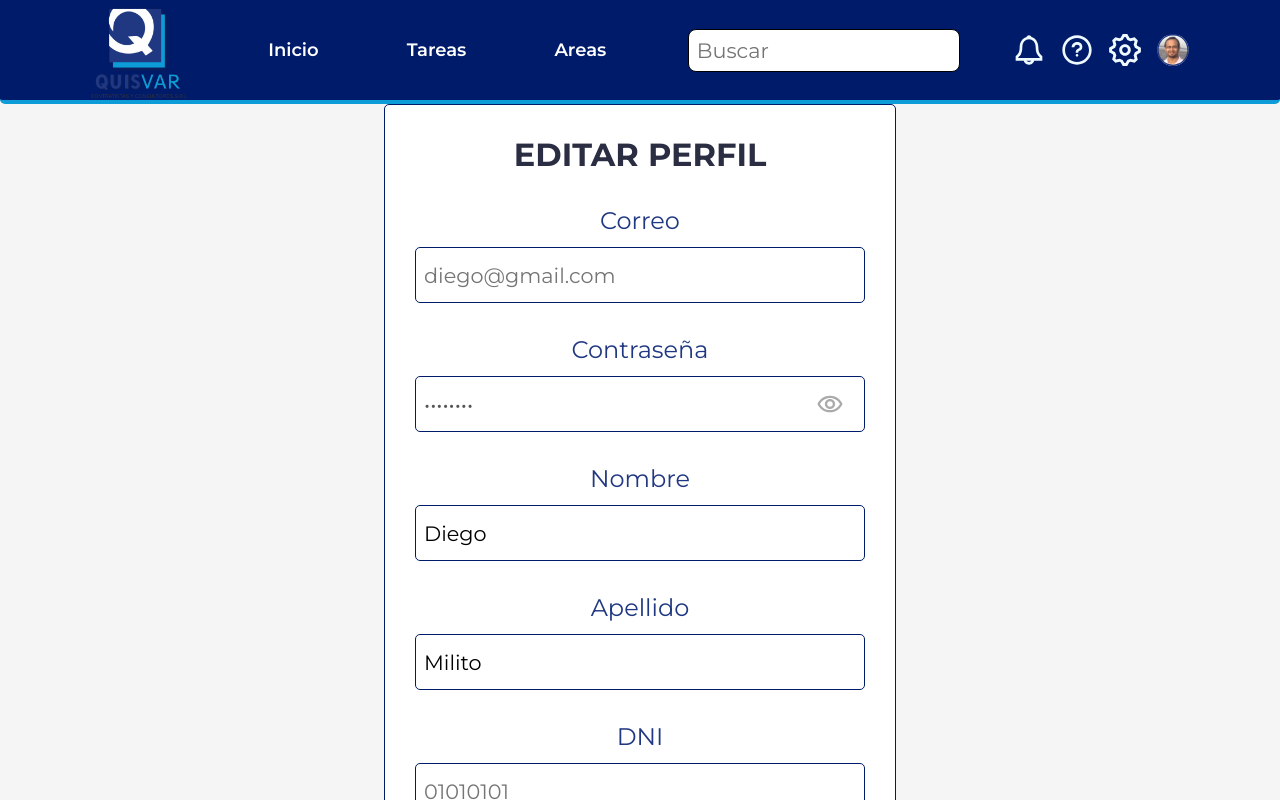
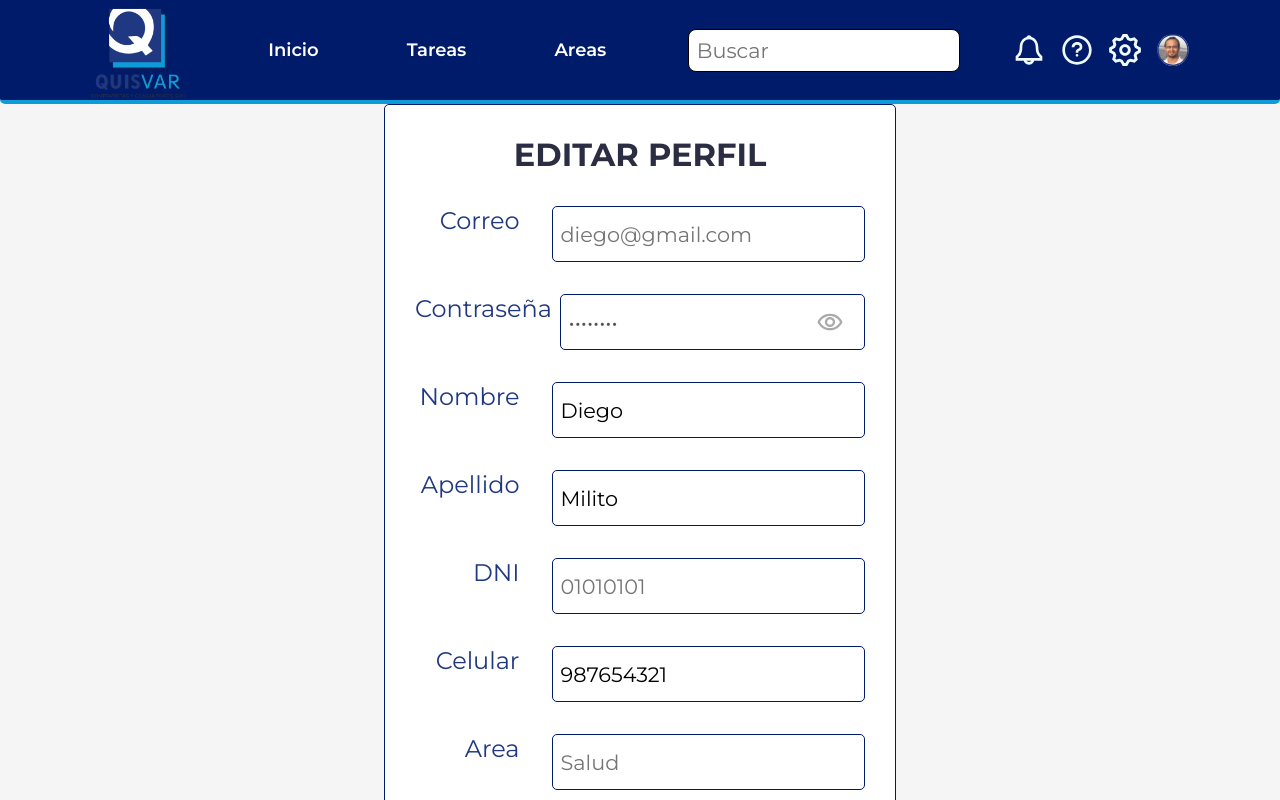
Before and after one commit to juancotrado/quisvar_proyect_ft, a React (Vite) app: page /dashboard in a window 1280 px wide. Shown: the top 800 px of the page. Built offline with nearby package versions, Linux system fonts and the light colour scheme; no server answers; sample sign-in values are in the browser's storage.

Commit message:
feat: updated component input

```diff
--- a/src/components/shared/Input/Input.tsx
+++ b/src/components/shared/Input/Input.tsx
@@ -4,16 +4,20 @@ import { InputHTMLAttributes } from 'react';
 
 interface InputTextProps extends InputHTMLAttributes<HTMLInputElement> {
   label?: string;
+  col?: boolean;
 }
 const InputText = ({ label, ...props }: InputTextProps) => {
   return (
-    <div className="input-container">
+    <div className={`${props.col ? 'input-col' : 'input-container'}`}>
       {label && (
-        <label htmlFor="email" className="input-label">
+        <label
+          htmlFor="email"
+          className={`${props.col ? 'input-label-col' : 'input-label'}`}
+        >
           {label}
         </label>
       )}
-      <div className="input-option">
+      <div className={`${props.col ? 'input-option-col' : 'input-option'}`}>
         <input {...props} className="input-area" />
         {props.type == 'password' ? (
           <img src={Eye} alt={Eye} className="input-icon" />
--- a/src/components/shared/Input/input.css
+++ b/src/components/shared/Input/input.css
@@ -30,3 +30,21 @@
   flex-direction: row-reverse;
   align-items: center;
 }
+.input-col {
+  width: 100%;
+  display: flex;
+  gap: 2rem;
+}
+.input-label-col {
+  width: 25%;
+  height: 25px;
+  color: #203881;
+  font-size: var(--size-label);
+  text-align: end;
+}
+.input-option-col {
+  width: 75%;
+  display: flex;
+  flex-direction: row-reverse;
+  align-items: center;
+}
```
